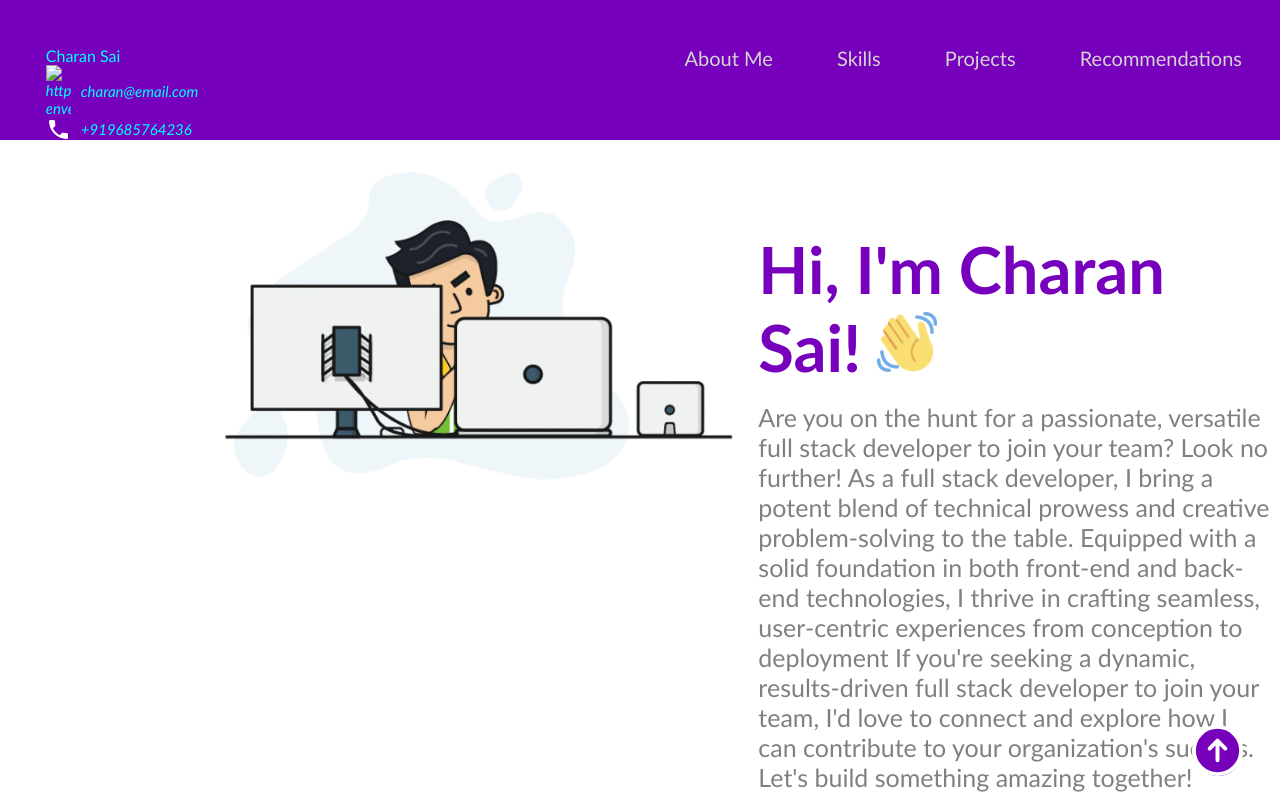
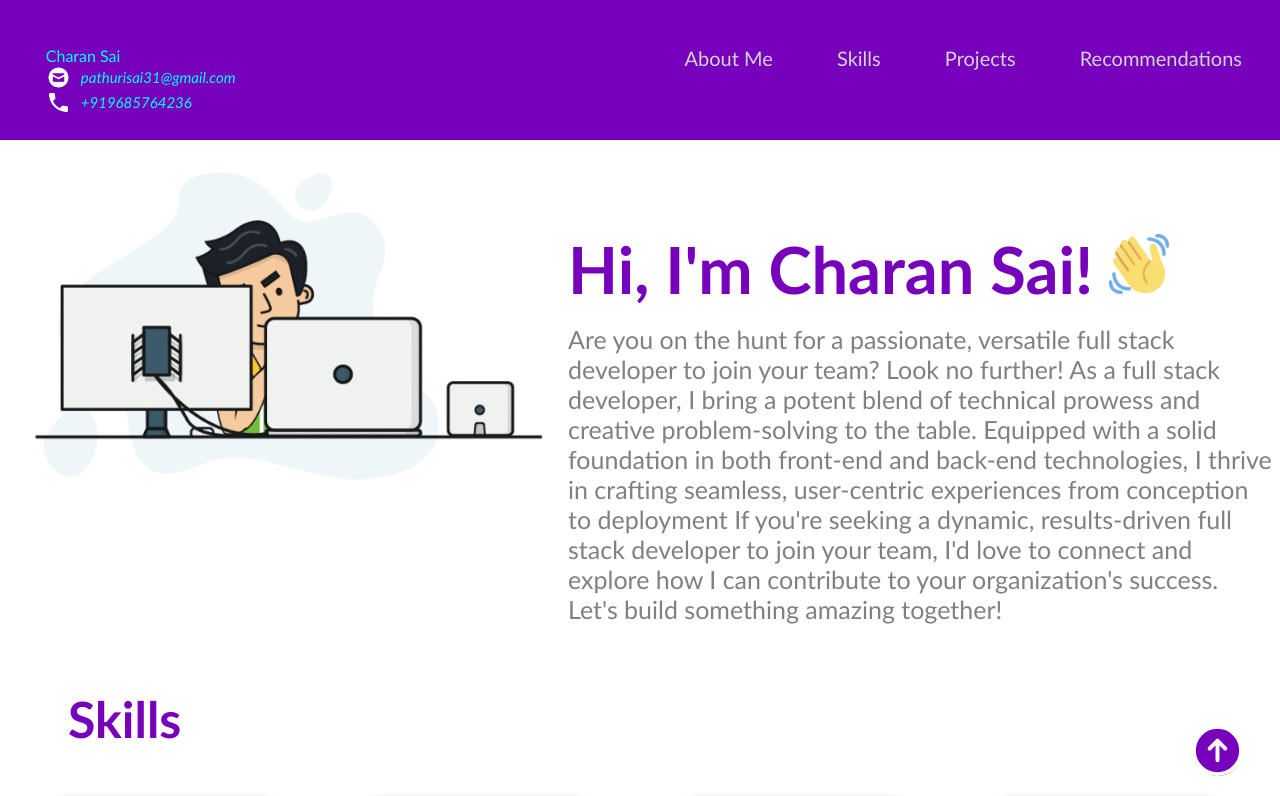
Before and after one commit to Charannsai/my-portfolio, a plain HTML site: page index.html in a window 1280 px wide. Shown: the top 796 px of the page. Drawn offline with Linux system fonts and the light colour scheme.

Commit message:
Update index.html

```diff
--- a/index.html
+++ b/index.html
@@ -12,8 +12,8 @@
         <div class="profile_name">
          Charan Sai
           <div class="contact_info">
-            <img src=".html_finalimgs/envelope.png" alt="https://icons8.com/icon/124377/circled-envelope"/>
-          charan@email.com
+            <img src="envelope.png" alt="https://icons8.com/icon/124377/circled-envelope"/>
+          pathurisai31@gmail.com
         </div>
         <div style="clear:both;"></div>
         <div class="contact_info">
```
